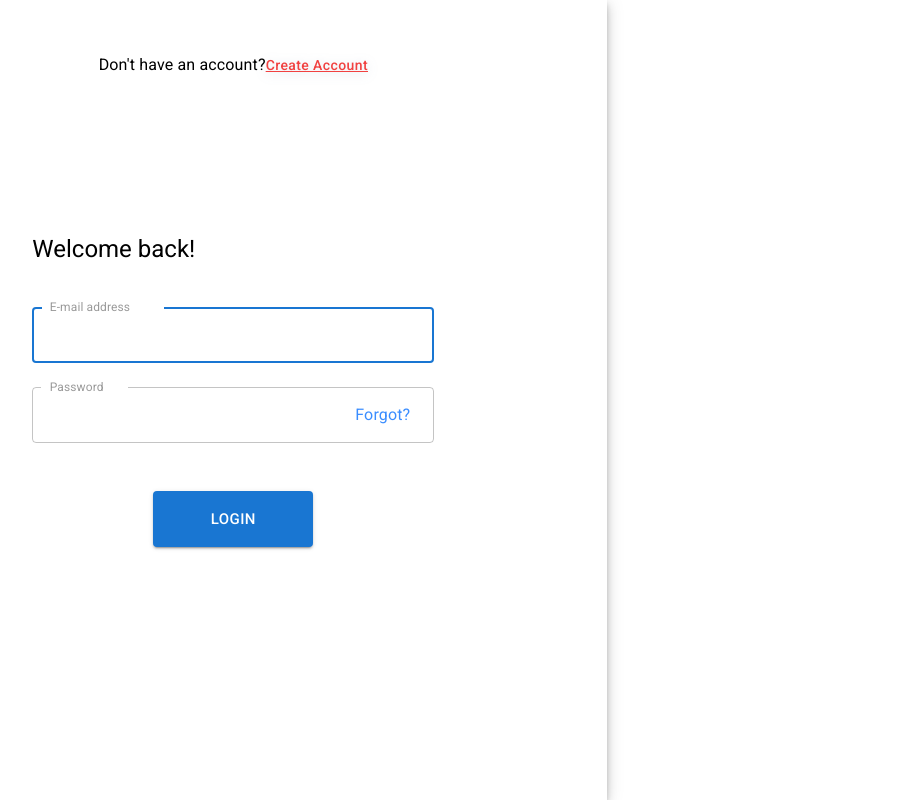
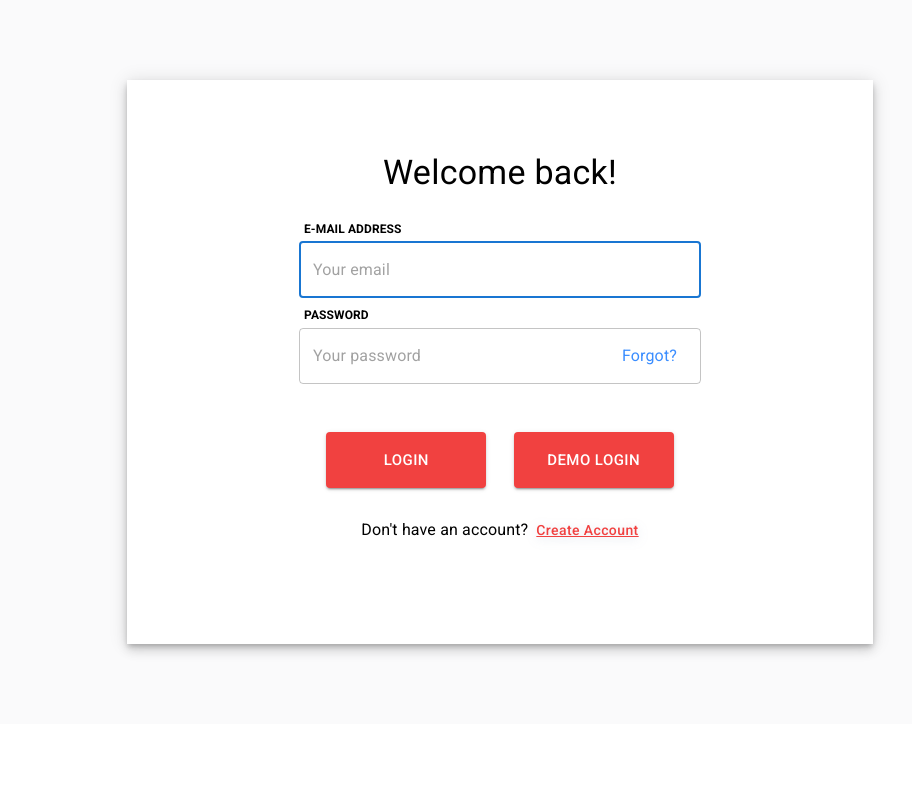
Before and after one commit to Abhi-S-1/fun-kickoff-project, a React (Create React App) app in the folder client/: page /login in a window 1280 px wide. Shown: the whole page, without its empty margins (140-1052 px from the left). Built offline with nearby package versions, Linux system fonts and the light colour scheme; no server answers.

Commit message:
complete login page

```diff
--- a/client/src/components/AuthFooter/useStyles.ts
+++ b/client/src/components/AuthFooter/useStyles.ts
@@ -22,7 +22,6 @@ const useStyles = makeStyles((theme: Theme) => ({
     filter: 'drop-shadow(0px 2px 6px rgba(74,106,149,0.2))',
     boxShadow: 'none',
     '&.MuiButton-root': {
-      paddingLeft: 0,
       color: '#f14140',
       textDecoration: 'underline',
       textTransform: 'capitalize',
--- a/client/src/pages/Login/Login.tsx
+++ b/client/src/pages/Login/Login.tsx
@@ -45,16 +45,16 @@ export default function Login(): JSX.Element {
           flexDirection="column"
           className={classes.authWrapper}
         >
-          <AuthFooter linkTo="/signup" asideText="Don't have an account?" btnText="Create account" />
           <Box width="100%" maxWidth={450} p={3} alignSelf="center">
             <Grid container>
               <Grid item xs>
-                <Typography className={classes.welcome} component="h1" variant="h5">
+                <Typography className={classes.welcome} component="h1" variant="h4">
                   Welcome back!
                 </Typography>
               </Grid>
             </Grid>
             <LoginForm handleSubmit={handleSubmit} />
+            <AuthFooter linkTo="/signup" asideText="Don't have an account?" btnText="Create account" />
           </Box>
           <Box p={1} alignSelf="center" />
         </Box>
--- a/client/src/pages/Login/LoginForm/LoginForm.tsx
+++ b/client/src/pages/Login/LoginForm/LoginForm.tsx
@@ -46,9 +46,10 @@ export default function Login({ handleSubmit }: Props): JSX.Element {
     >
       {({ handleSubmit, handleChange, values, touched, errors, isSubmitting }) => (
         <form onSubmit={handleSubmit} className={classes.form} noValidate>
+          <Typography className={classes.label}>E-MAIL ADDRESS</Typography>
           <TextField
             id="email"
-            label={<Typography className={classes.label}>E-mail address</Typography>}
+            placeholder="Your email"
             fullWidth
             margin="normal"
             InputLabelProps={{
@@ -65,9 +66,10 @@ export default function Login({ handleSubmit }: Props): JSX.Element {
             value={values.email}
             onChange={handleChange}
           />
+          <Typography className={classes.label}>PASSWORD</Typography>
           <TextField
             id="password"
-            label={<Typography className={classes.label}>Password</Typography>}
+            placeholder="Your password"
             fullWidth
             margin="normal"
             InputLabelProps={{
@@ -84,12 +86,14 @@ export default function Login({ handleSubmit }: Props): JSX.Element {
             value={values.password}
             onChange={handleChange}
           />
-          <Box textAlign="center" marginTop={5}>
+          <Box textAlign="center" marginTop={5} display="flex" justifyContent="space-evenly">
             <Button type="submit" size="large" variant="contained" color="primary" className={classes.submit}>
               {isSubmitting ? <CircularProgress style={{ color: 'white' }} /> : 'Login'}
             </Button>
+            <Button type="submit" size="large" variant="contained" color="primary" className={classes.submit}>
+              {isSubmitting ? <CircularProgress style={{ color: 'white' }} /> : 'Demo Login'}
+            </Button>
           </Box>
-          <Box height={95} />
         </form>
       )}
     </Formik>
--- a/client/src/pages/Login/LoginForm/useStyles.ts
+++ b/client/src/pages/Login/LoginForm/useStyles.ts
@@ -8,8 +8,13 @@ const useStyles = makeStyles((theme: Theme) => ({
   },
   label: {
     fontSize: 19,
-    color: 'rgb(0,0,0,0.4)',
+    color: 'rgb(0,0,0)',
     paddingLeft: '5px',
+    '&.MuiTypography-root': {
+      fontSize: 12,
+      fontWeight: 'bold',
+      marginBottom: '-1.5vh',
+    },
   },
   inputs: {
     marginTop: '.8rem',
@@ -28,8 +33,11 @@ const useStyles = makeStyles((theme: Theme) => ({
     borderRadius: theme.shape.borderRadius,
     marginTop: 49,
     fontSize: 16,
-    backgroundColor: '#3a8dff',
+    backgroundColor: '##f14140',
     fontWeight: 'bold',
+    '&.MuiButton-root': {
+      backgroundColor: '#f14140',
+    },
   },
 }));
 
--- a/client/src/pages/Login/useStyles.ts
+++ b/client/src/pages/Login/useStyles.ts
@@ -2,20 +2,29 @@ import { makeStyles } from '@mui/styles';
 
 const useStyles = makeStyles(() => ({
   root: {
-    minHeight: '100vh',
+    justifyContent: 'center',
+    paddingTop: '10vh',
+    paddingBottom: '10vh',
+    backgroundColor: '#fafafb',
     '& .MuiInput-underline:before': {
       borderBottom: '1.2px solid rgba(0, 0, 0, 0.2)',
     },
   },
   authWrapper: {
-    minHeight: '100vh',
-    paddingTop: 23,
+    display: 'flex',
+    alignItems: 'flex-start',
+    justifyContent: 'space-between',
+    flexDirection: 'column',
+    padding: '6vh',
   },
   welcome: {
     fontSize: 26,
     paddingBottom: 20,
     color: '#000000',
-    fontWeight: 700,
+    textAlign: 'center',
+    '&.MuiTypography-root': {
+      // fontWeight: 400,
+    },
   },
 }));
 
--- a/client/src/pages/SignUp/SignUpForm/SignUpForm.tsx
+++ b/client/src/pages/SignUp/SignUpForm/SignUpForm.tsx
@@ -109,7 +109,6 @@ const SignUpForm = ({ handleSubmit }: Props): JSX.Element => {
             value={values.password}
             onChange={handleChange}
           />
-
           <Box textAlign="center" marginTop={5}>
             <Button type="submit" size="large" variant="contained" className={classes.submit}>
               {isSubmitting ? <CircularProgress style={{ color: 'white' }} /> : 'Sign Up'}
--- a/client/src/pages/SignUp/useStyles.ts
+++ b/client/src/pages/SignUp/useStyles.ts
@@ -21,7 +21,6 @@ const useStyles = makeStyles(() => ({
     fontSize: 26,
     paddingBottom: 20,
     color: '#000000',
-    fontWeight: 900,
     textAlign: 'center',
     '&.MuiTypography-root': {
       fontWeight: 900,
```
